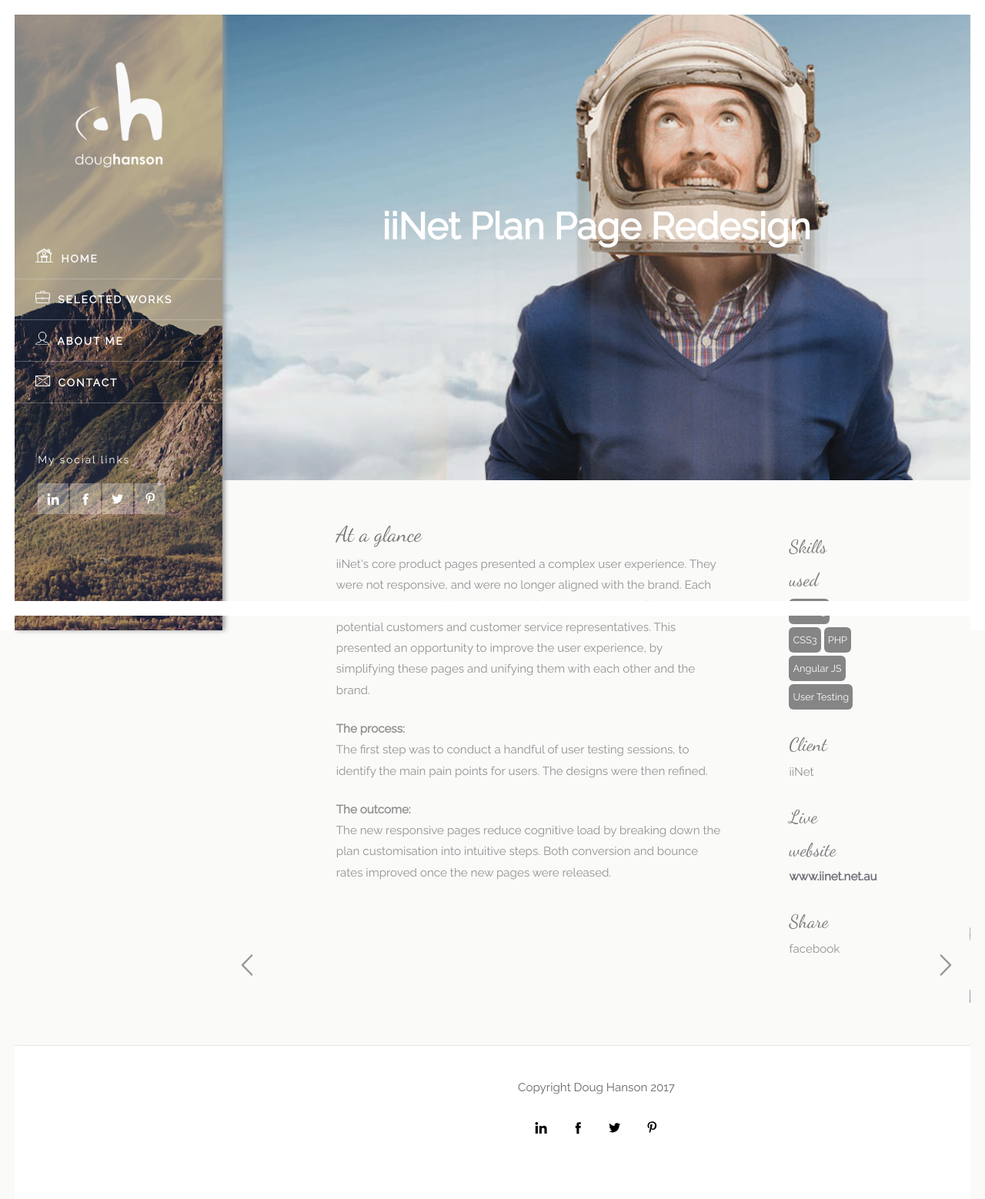
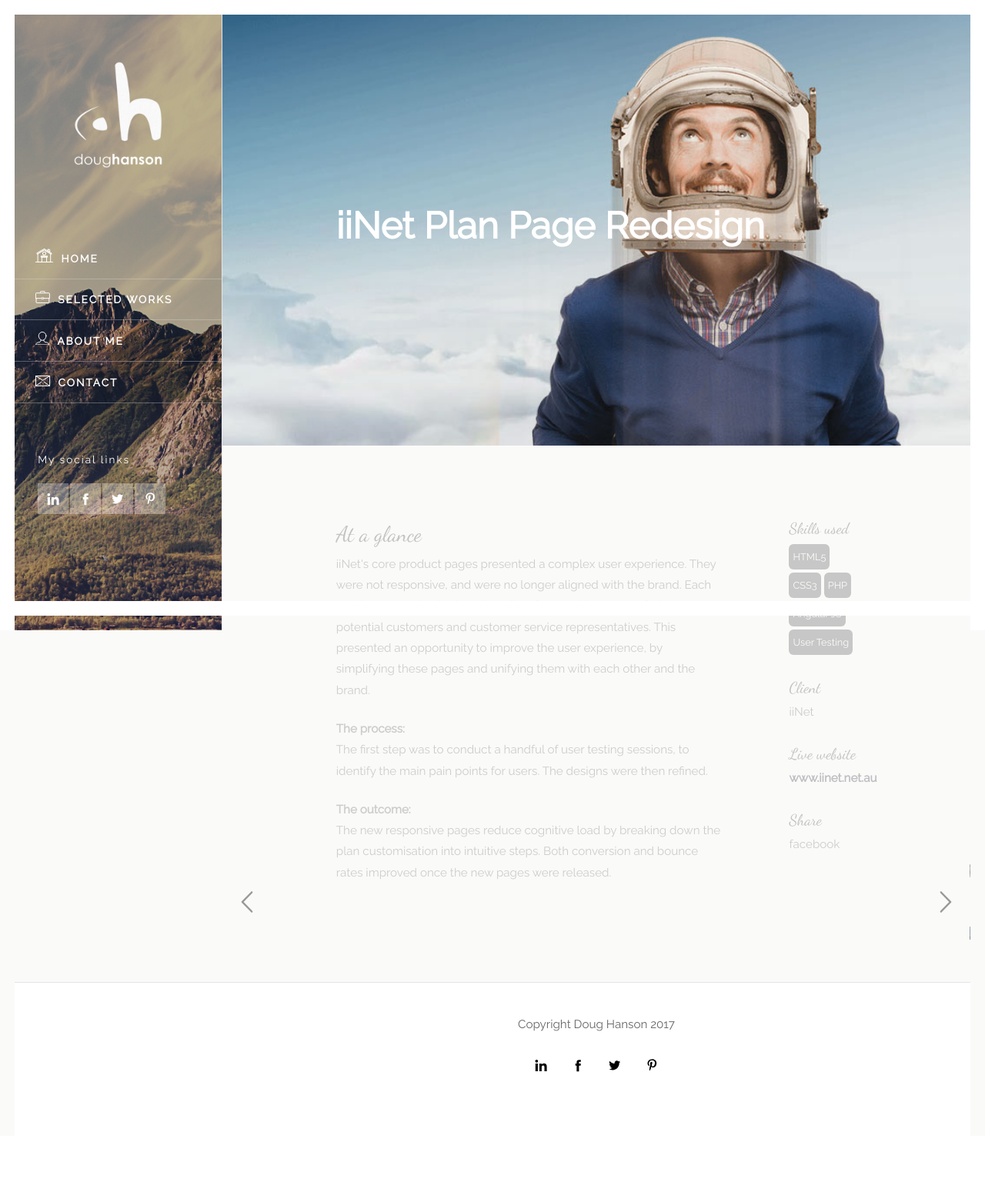
Before and after one commit to dougHanson/dougRepo, a PHP site: page /iinet-plan-pages/ in a window 1280 px wide. Shown: the whole page at 77% size. After the commit the page ends 1393 px from the top, so only its background shows below. Run offline with PHP 8.4, Linux system fonts and the light colour scheme; some libraries are stand-ins or nearby versions.

Commit message:
style work page

```diff
--- a/css/modules/_nav.scss
+++ b/css/modules/_nav.scss
@@ -18,7 +18,8 @@
   z-index: 888;
 	background-image: url('../img/aside1.png');
 	background-size: cover;
-	box-shadow: 3px 0 6px $grey-9;
+	border-right: 1px solid $grey-border;
+	//box-shadow: 3px 0 6px $grey-9;
 	@media (max-width: 991px) {
 		background: $brand-primary;
 	}
--- a/css/plugins/_article-intro.scss
+++ b/css/plugins/_article-intro.scss
@@ -28,8 +28,8 @@
 
 .bg-img img {
 	position: absolute;
-	top: 0;
-	right: 0;
+	//top: 0;
+	right: 0px;
 	display: block;
 	min-width: 100%;
 	min-height: 100%;
@@ -38,14 +38,8 @@
 .title {
 	z-index: 700;
 	margin: 0 auto;
-	padding: 0 1.25em;
 	width: 100%;
-	text-align: center;
 	position: absolute;
-	top: 50%;
-	left: 50%;
-	-webkit-transform: translateX(-50%) translateY(-50%);
-	transform: translateX(-50%) translateY(-50%);
 }
 
 .title h1 {
@@ -256,22 +250,22 @@
 	padding: 45px 30px;
 }
 
-.intro-effect-jam3 .bg-img {
-	top: -45px;
-	right: -30px;
-	bottom: -45px;
-	left: -30px;
-	background: #514753;
+.intro-effect-jam3 .title {
+	top: 250px;
+	//right: -30px;
+	//bottom: -45px;
+	//left: -30px;
+	//background: #514753;
 }
 
 .intro-effect-jam3.modify .bg-img {
 	top: 0;
 	right: 0;
-	bottom: 66%;
+	bottom: 67%;
 	left: 0;
 }
 
-.intro-effect-jam3.modify .header h1 {
+.intro-effect-jam3.modify .title h1 {
 	color: #514753;
 }
 
@@ -294,10 +288,14 @@
 	transform: translateY(170px);
 }
 
+.intro-effect-jam3 .content > div {
+	opacity: 0.3;
+}
+
 .intro-effect-jam3.modify .content > div {
 	opacity: 1;
-	-webkit-transform: translateY(-100px);
-	transform: translateY(-100px);
+	-webkit-transform: translateY(-130px);
+	transform: translateY(-130px);
 }
 
 .intro-effect-jam3.modify .codrops-top a {
--- a/css/styles.css
+++ b/css/styles.css
@@ -1237,7 +1237,7 @@
   z-index: 888;
   background-image: url("../img/aside1.png");
   background-size: cover;
-  box-shadow: 3px 0 6px #999; }
+  border-right: 1px solid #e4e4e4; }
   @media (max-width: 991px) {
     .vertical-menu {
       background: #B8AB8A; } }
@@ -2984,8 +2984,7 @@
 
 .bg-img img {
   position: absolute;
-  top: 0;
-  right: 0;
+  right: 0px;
   display: block;
   min-width: 100%;
   min-height: 100%; }
@@ -2993,14 +2992,8 @@
 .title {
   z-index: 700;
   margin: 0 auto;
-  padding: 0 1.25em;
   width: 100%;
-  text-align: center;
-  position: absolute;
-  top: 50%;
-  left: 50%;
-  -webkit-transform: translateX(-50%) translateY(-50%);
-  transform: translateX(-50%) translateY(-50%); }
+  position: absolute; }
 
 .title h1 {
   padding: 0 0 0.2em;
@@ -3178,20 +3171,16 @@
 .intro-effect-jam3.container {
   padding: 45px 30px; }
 
-.intro-effect-jam3 .bg-img {
-  top: -45px;
-  right: -30px;
-  bottom: -45px;
-  left: -30px;
-  background: #514753; }
+.intro-effect-jam3 .title {
+  top: 250px; }
 
 .intro-effect-jam3.modify .bg-img {
   top: 0;
   right: 0;
-  bottom: 66%;
+  bottom: 67%;
   left: 0; }
 
-.intro-effect-jam3.modify .header h1 {
+.intro-effect-jam3.modify .title h1 {
   color: #514753; }
 
 .intro-effect-jam3 .header p {
@@ -3209,10 +3198,13 @@
   -webkit-transform: translateY(170px);
   transform: translateY(170px); }
 
+.intro-effect-jam3 .content > div {
+  opacity: 0.3; }
+
 .intro-effect-jam3.modify .content > div {
   opacity: 1;
-  -webkit-transform: translateY(-100px);
-  transform: translateY(-100px); }
+  -webkit-transform: translateY(-130px);
+  transform: translateY(-130px); }
 
 .intro-effect-jam3.modify .codrops-top a {
   color: #514753; }
--- a/iinet-plan-pages.php
+++ b/iinet-plan-pages.php
@@ -58,12 +58,14 @@
 			<div class="" style="position: relative; overflow-x: hidden; padding-bottom: 100px;">
 			<div id="container" class="intro-effect-jam3">
 			<header class="header">
-				<div class="bg-img"><img src="img/1.jpg" alt="" /></div>
-				<div class="title">
-					<h1 class="h3 font-bold grey-6"><?php print $title ?></h1>
+				<div class="bg-img">
+					<img src="img/1.jpg" alt="" />
 				</div>
+
 			</header>
-
+				<div class="container"><div class="col-sm-12 title">
+							<h1 class="h3 font-bold grey-6"><?php print $title ?></h1>
+					</div>	</div>
 
 			<article class="content">
 				<div class="container">
@@ -82,6 +84,8 @@
 
 
 						<!-- content -->
+
+
 						<p class="h3 subheading padding-0 margin-0">At a glance</p>
 						<p>iiNet's core product pages presented a complex user experience. They were not responsive, and were no longer aligned with the brand. Each product page also had a unique interface and layout, confusing potential customers and customer service representatives. This presented an opportunity to improve the user experience, by simplifying these pages and unifying them with each other and the brand. </p>
 
@@ -97,27 +101,27 @@
 					<!-- additional info -->
 					<div class="col-sm-2 col-sm-offset-1 ">
 
-						<p class="h4 subheading font-bold margin-top-20 margin-bottom-0">Skills used</p>
+						<p class="h5 subheading font-bold margin-0 margin-bottom-0">Skills used</p>
 						<p class="margin-0">
 							<?php foreach ($skills as $a_skill) { ?>
 									<h2 class="tag"> <?php print $a_skill ?></h2>
 							<?php	} ?>
 						</p>
 
-						<p class="h4 subheading font-bold margin-bottom-0">Client</p>
+						<p class="h5 subheading font-bold margin-bottom-0">Client</p>
 						<p class="margin-top-0"><?php print $client ?></p>
 
 						<?php if(isset($website)) { ?>
-						<p class="h4 subheading font-bold margin-top-20 margin-bottom-0">Live website</p>
+						<p class="h5 subheading font-bold margin-top-20 margin-bottom-0">Live website</p>
 						<p class="margin-top-0"><a href="<?php print $website_url ?>" target="_blank"><?php print $website ?></a></p>
 						<?php } ?>
 
 						<?php if(isset($year)) { ?>
-						<p class="h4 subheading font-bold margin-top-20 margin-bottom-0">When</p>
+						<p class="h5 subheading font-bold margin-top-20 margin-bottom-0">When</p>
 						<p class="margin-top-0"><?php print $year ?></p>
 						<?php } ?>
 
-						<p class="h4 subheading font-bold margin-top-20 margin-bottom-0">Share</p>
+						<p class="h5 subheading font-bold margin-top-20 margin-bottom-0">Share</p>
 						<p class="margin-top-0">facebook</p>
 					</div>
 
```
